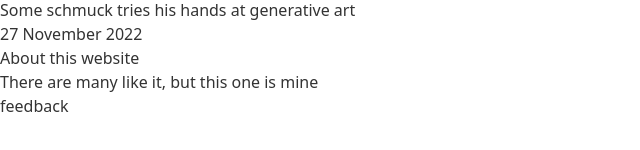
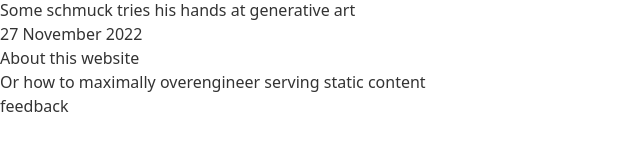
Before and after one commit to beingflo/marending.dev, a SvelteKit app: page / in a window 1280 px wide. Shown: the part 170-320 px from the top of the page, without its empty margins (0-640 px from the left). Built offline with nearby package versions, Linux system fonts and the light colour scheme.

Commit message:
[website] Change subtitle

```diff
--- a/src/routes/+page.svelte
+++ b/src/routes/+page.svelte
@@ -17,7 +17,7 @@
 			link="/notes/lines" />
 		<NoteSummary
 			title="About this website"
-			summary="There are many like it, but this one is mine"
+			summary="Or how to maximally overengineer serving static content"
 			date="27 November 2022"
 			link="/notes/website" />
 	</div>
--- a/src/routes/notes/website/+page.svelte
+++ b/src/routes/notes/website/+page.svelte
@@ -9,7 +9,8 @@
 </script>
 
 <Note>
-	<Title subtitle="There are many like it, but this one is mine">About this website</Title>
+	<Title subtitle="Or how to maximally overengineer serving static content"
+		>About this website</Title>
 	<P>
 		Some time ago I decided to build a personal website to write about technical things I'm up to.
 		If you're reading this, suprisingly, I followed through. Now, I'm under no delusion that the
```
